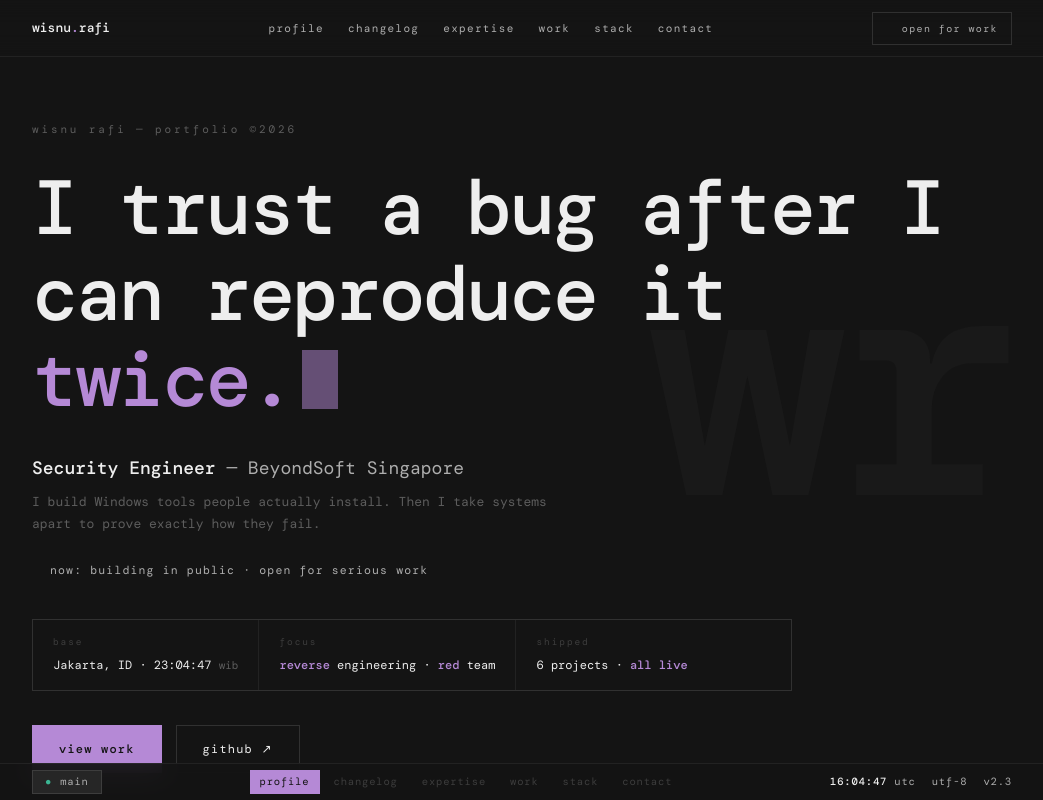
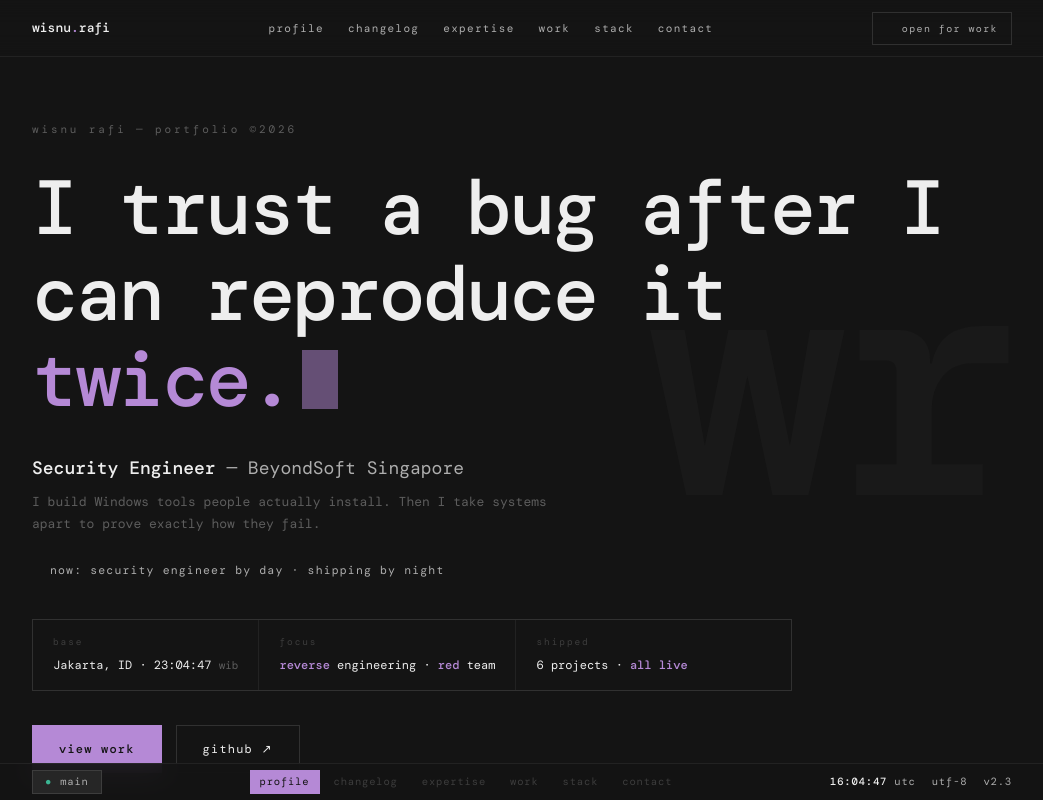
Before and after one commit to wisnurafi/portofolio-website, a Next.js app: page / in a window 1280 px wide. Shown: the top 800 px of the page, without its empty margins (118-1161 px from the left). Built offline with nearby package versions, Linux system fonts and the light colour scheme; no server answers; a web font is replaced by a local one.

Commit message:
fix: hero now-line wording

```diff
--- a/src/components/hero.tsx
+++ b/src/components/hero.tsx
@@ -31,7 +31,7 @@ export default function Hero() {
         <Reveal delay={280}>
           <p className="hero-now">
             <span className="sq" />
-            now: building in public · open for serious work
+            now: security engineer by day · shipping by night
           </p>
         </Reveal>
         <Reveal delay={360}>
```
